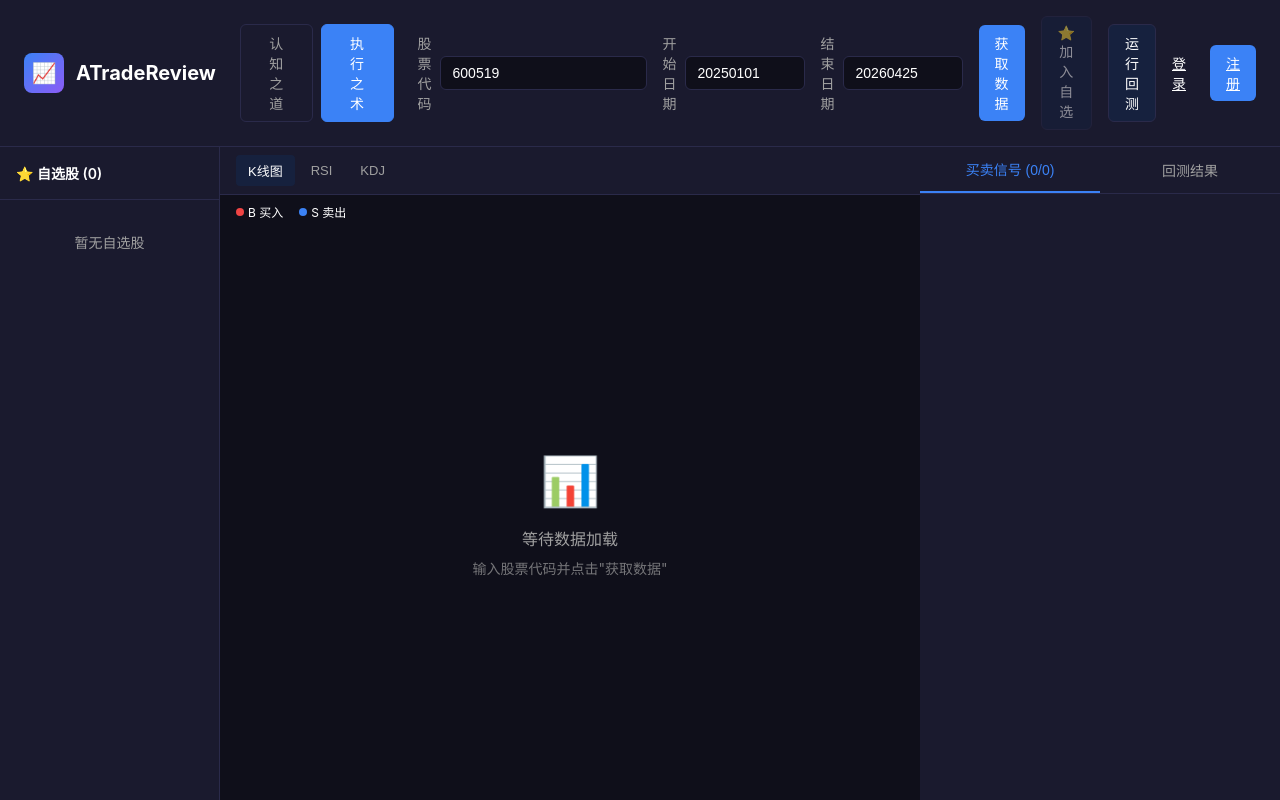
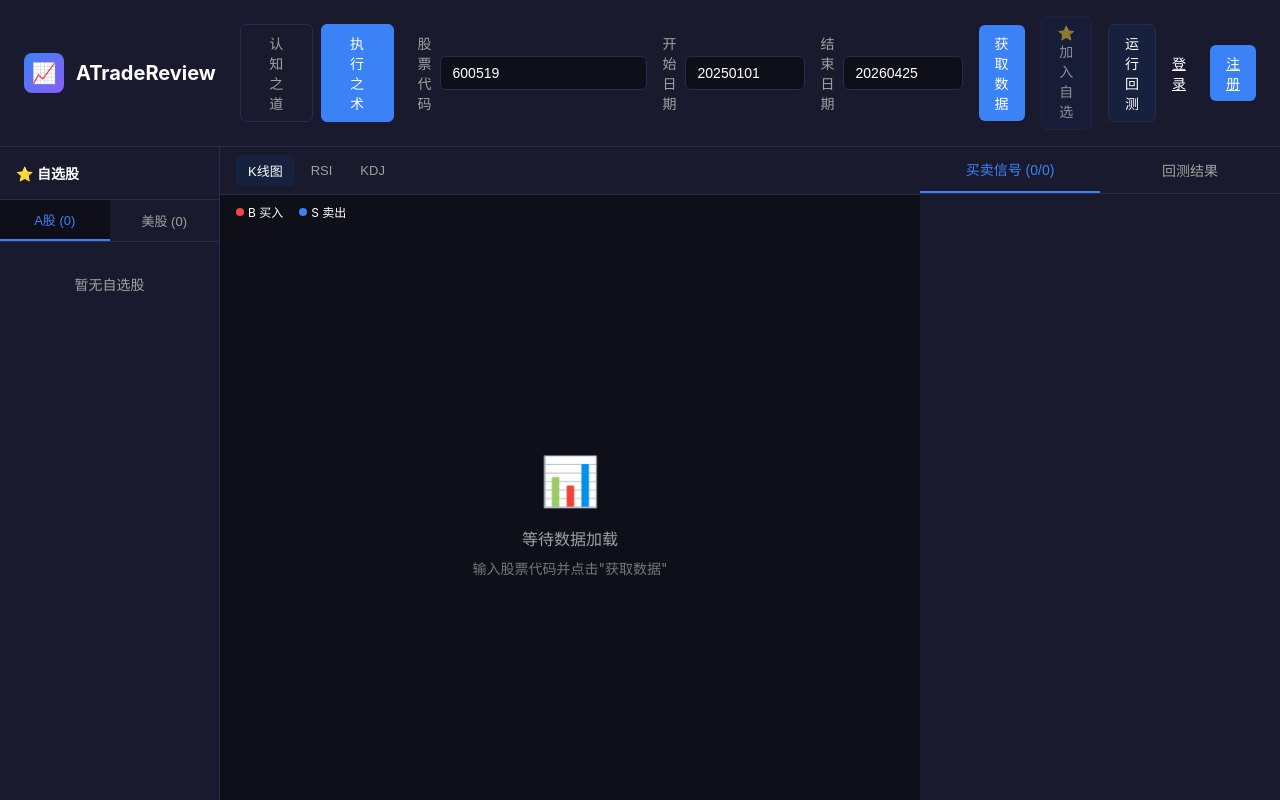
Before and after one commit to stoneZ008/TradeReview, a React (Create React App) app in the folder frontend/: page / in a window 1280 px wide. Built offline with nearby package versions, Linux system fonts and the light colour scheme; the HTML template or start-up script is replaced by a standard one.

Commit message:
自选股分类优化

```diff
--- a/frontend/src/components/CompanyCard.js
+++ b/frontend/src/components/CompanyCard.js
@@ -1,10 +1,21 @@
 import React from 'react';
+import { useAuth } from '../context/AuthContext';
 
-function CompanyCard({ company, onSelect, onEdit }) {
+function CompanyCard({ company, onSelect, onEdit, onDelete }) {
+  const { hasRole } = useAuth();
+  const canEdit = hasRole('admin') || hasRole('super_admin');
+
   const handleEdit = (e) => {
     e.stopPropagation();
     if (onEdit) {
       onEdit(company);
+    }
+  };
+
+  const handleDelete = (e) => {
+    e.stopPropagation();
+    if (onDelete) {
+      onDelete(company.id);
     }
   };
 
@@ -19,9 +30,16 @@ function CompanyCard({ company, onSelect, onEdit }) {
       <div className="company-desc">{company.desc}</div>
       <div className="company-action">
         <span className="view-kline">📈 查看K线</span>
-        <button className="btn-edit-company" onClick={handleEdit}>
-          ✏️ 编辑
-        </button>
+        {canEdit && (
+          <>
+            <button className="btn-edit-company" onClick={handleEdit}>
+              ✏️ 编辑
+            </button>
+            <button className="btn-delete-company" onClick={handleDelete}>
+              🗑️ 删除
+            </button>
+          </>
+        )}
       </div>
     </div>
   );
--- a/frontend/src/components/DaoPage.js
+++ b/frontend/src/components/DaoPage.js
@@ -1,9 +1,12 @@
 import React, { useState, useEffect } from 'react';
 import CompanyCard from './CompanyCard';
+import { useAuth } from '../context/AuthContext';
 
 const API_BASE = process.env.NODE_ENV === 'production' ? '/api' : 'http://localhost:5000/api';
 
 function DaoPage({ onStockSelect }) {
+  const { hasRole } = useAuth();
+  const canEdit = hasRole('admin') || hasRole('super_admin');
   const [industryData, setIndustryData] = useState([]);
   const [expandedIndustries, setExpandedIndustries] = useState([]);
   const [selectedSubIndustry, setSelectedSubIndustry] = useState(null);
@@ -369,7 +372,7 @@ function DaoPage({ onStockSelect }) {
       <div className="dao-sidebar">
         <div className="dao-sidebar-header">
           <span>📊 行业分类</span>
-          {!showAddIndustryForm && !showEditIndustryForm && (
+          {canEdit && !showAddIndustryForm && !showEditIndustryForm && (
             <button
               className="btn-add-industry"
               onClick={() => {
@@ -385,7 +388,7 @@ function DaoPage({ onStockSelect }) {
         </div>
         <div className="dao-sidebar-content">
            {/* 添加行业表单 */}
-          {showAddIndustryForm && (
+           {canEdit && showAddIndustryForm && (
              <div className="industry-form">
               <input
                 type="text"
@@ -422,7 +425,7 @@ function DaoPage({ onStockSelect }) {
           {industryData.map(industry => (
             <div key={industry.id} className="industry-group">
                {/* 编辑行业表单 */}
-              {showEditIndustryForm && editingIndustry?.id === industry.id && (
+               {canEdit && showEditIndustryForm && editingIndustry?.id === industry.id && (
                  <div className="industry-form edit-form">
                   <input
                     type="text"
@@ -463,12 +466,14 @@ function DaoPage({ onStockSelect }) {
                   <span className="industry-arrow">
                     {expandedIndustries.includes(industry.id) ? '▼' : '▶'}
                   </span>
+                  {canEdit && (
                     <button
                       className="btn-edit-industry"
                       onClick={(e) => handleEditIndustry(industry, e)}
                     >
                       ✏️
                     </button>
+                  )}
                 </span>
               </div>
 
@@ -483,18 +488,20 @@ function DaoPage({ onStockSelect }) {
                       <span className="sub-industry-name">{sub.name}</span>
                       <span className="sub-industry-actions">
                         <span className="sub-industry-count">{sub.companies?.length || 0}</span>
+                        {canEdit && (
                           <button
                             className="btn-edit-sub"
                             onClick={(e) => handleEditSubIndustry(industry.id, sub, e)}
                           >
                             ✏️
                           </button>
+                        )}
                       </span>
                     </div>
                   ))}
 
                    {/* 添加子行业按钮 */}
-                  {showAddSubForm && selectedIndustryId === industry.id && (
+                   {canEdit && showAddSubForm && selectedIndustryId === industry.id && (
                      <div className="sub-industry-form">
                       <input
                         type="text"
@@ -521,7 +528,7 @@ function DaoPage({ onStockSelect }) {
                     </div>
                   )}
 
-                  {!(showAddSubForm && selectedIndustryId === industry.id) && (
+                   {canEdit && !(showAddSubForm && selectedIndustryId === industry.id) && (
                      <button
                        className="btn-add-sub"
                        onClick={(e) => {
@@ -550,7 +557,7 @@ function DaoPage({ onStockSelect }) {
               : '请选择行业分类'
             }
           </h2>
-          {selectedSubIndustry && (
+          {selectedSubIndustry && canEdit && (
             <button
               className="btn btn-add-company"
               onClick={() => setShowAddForm(!showAddForm)}
@@ -561,7 +568,7 @@ function DaoPage({ onStockSelect }) {
         </div>
 
         {/* 编辑公司表单 */}
-        {showEditForm && (
+        {canEdit && showEditForm && (
           <div className="add-company-form edit-form">
             <div className="form-header">
               <h3>编辑公司</h3>
@@ -630,7 +637,7 @@ function DaoPage({ onStockSelect }) {
         )}
 
         {/* 添加公司表单 */}
-        {showAddForm && (
+        {canEdit && showAddForm && (
           <div className="add-company-form">
             <div className="form-row">
               <div className="form-group">
@@ -702,16 +709,8 @@ function DaoPage({ onStockSelect }) {
                    company={company}
                    onSelect={handleCompanySelect}
                    onEdit={handleEditCompany}
+                   onDelete={handleDeleteCompany}
                  />
-                <button
-                  className="btn-delete-company"
-                  onClick={(e) => {
-                    e.stopPropagation();
-                    handleDeleteCompany(company);
-                  }}
-                >
-                  ✕
-                </button>
                </div>
              ))}
            </div>
--- a/frontend/src/components/Watchlist.js
+++ b/frontend/src/components/Watchlist.js
@@ -1,11 +1,37 @@
+import { useState } from 'react';
+
+function isUsStock(code) {
+  return /^[A-Za-z]/.test(code);
+}
+
 export default function Watchlist({ watchlist, onSelect, onRemove }) {
+  const [activeTab, setActiveTab] = useState('a');
+
+  const aStockList = watchlist.filter(s => !isUsStock(s.code));
+  const usStockList = watchlist.filter(s => isUsStock(s.code));
+  const displayList = activeTab === 'a' ? aStockList : usStockList;
+
   return (
     <div className="watchlist-sidebar">
       <div className="watchlist-header">
-        <span>⭐ 自选股 ({watchlist.length})</span>
+        <span>⭐ 自选股</span>
+      </div>
+      <div className="watchlist-tabs">
+        <button
+          className={`watchlist-tab ${activeTab === 'a' ? 'active' : ''}`}
+          onClick={() => setActiveTab('a')}
+        >
+          A股 ({aStockList.length})
+        </button>
+        <button
+          className={`watchlist-tab ${activeTab === 'us' ? 'active' : ''}`}
+          onClick={() => setActiveTab('us')}
+        >
+          美股 ({usStockList.length})
+        </button>
       </div>
       <div className="watchlist-content">
-        {watchlist.map((stock, i) => (
+        {displayList.map((stock, i) => (
           <div key={i} className="watchlist-item-card" onClick={() => onSelect(stock)}>
             <div className="watchlist-stock-info">
               <span className="watchlist-code">{stock.code}</span>
@@ -16,7 +42,7 @@ export default function Watchlist({ watchlist, onSelect, onRemove }) {
             </button>
           </div>
         ))}
-        {watchlist.length === 0 && (
+        {displayList.length === 0 && (
           <div className="watchlist-empty">
             <p>暂无自选股</p>
           </div>
--- a/frontend/src/index.css
+++ b/frontend/src/index.css
@@ -83,6 +83,34 @@ body {
   color: var(--text-primary);
 }
 
+.watchlist-tabs {
+  display: flex;
+  border-bottom: 1px solid var(--border);
+}
+
+.watchlist-tab {
+  flex: 1;
+  padding: 10px 8px;
+  background: transparent;
+  border: none;
+  color: var(--text-secondary);
+  font-size: 13px;
+  font-weight: 500;
+  cursor: pointer;
+  transition: all 0.2s;
+}
+
+.watchlist-tab:hover {
+  color: var(--text-primary);
+  background: var(--bg-primary);
+}
+
+.watchlist-tab.active {
+  color: var(--accent);
+  border-bottom: 2px solid var(--accent);
+  background: var(--bg-primary);
+}
+
 .watchlist-content {
   flex: 1;
   overflow-y: auto;
@@ -1292,31 +1320,18 @@ body {
 }
 
 .btn-delete-company {
-  position: absolute;
-  top: 12px;
-  right: 12px;
-  width: 24px;
-  height: 24px;
-  background: var(--bg-card);
-  border: 1px solid var(--border);
-  border-radius: 50%;
-  color: var(--text-secondary);
-  font-size: 12px;
-  cursor: pointer;
-  opacity: 0;
-  transition: all 0.2s;
-  display: flex;
-  align-items: center;
-  justify-content: center;
-}
-
-.company-card-wrapper:hover .btn-delete-company {
-  opacity: 1;
+  background: transparent;
+  border: none;
+  color: var(--text-secondary);
+  font-size: 14px;
+  cursor: pointer;
+  padding: 4px 8px;
+  border-radius: 4px;
+  transition: all 0.2s;
 }
 
 .btn-delete-company:hover {
   background: var(--up-color);
-  border-color: var(--up-color);
   color: #fff;
 }
 
```
Also changed, not shown: 1 other file (tests, documents, lock files or other folders). Lines whose indentation alone changed are shown as unchanged.
